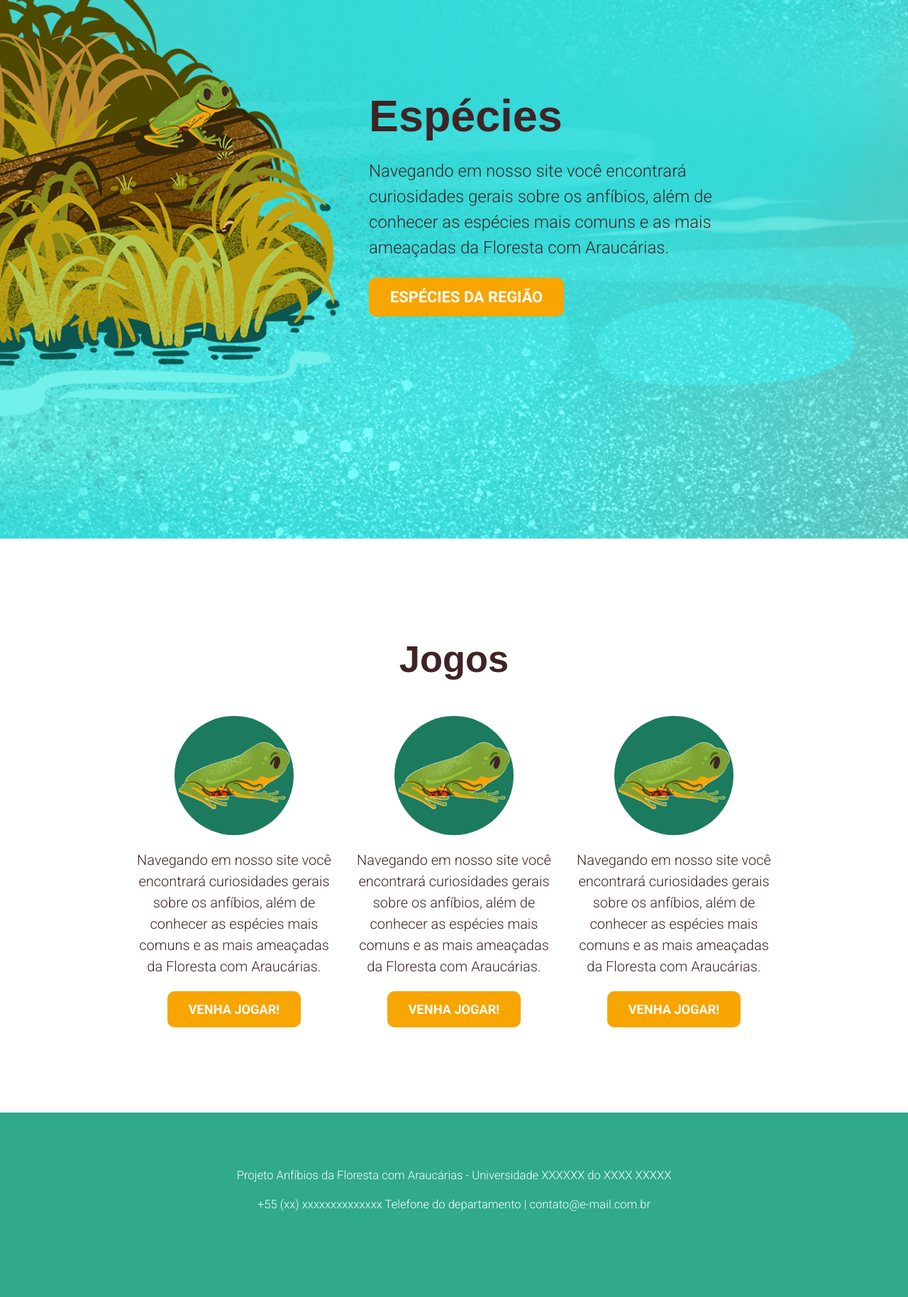
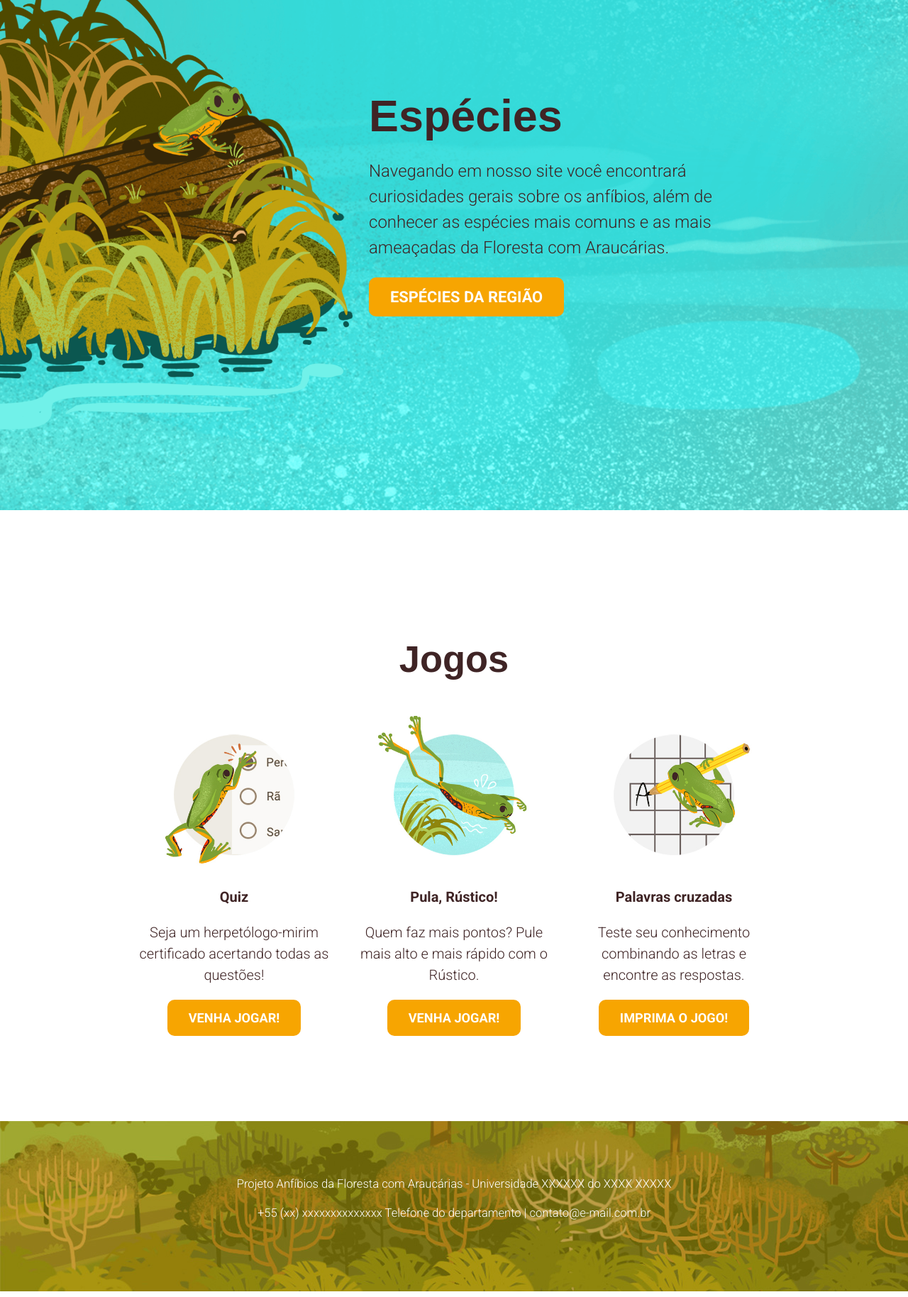
Before and after one commit to luckasfrigo/luckasfrigo.github.io, a PHP site: page /anfibios in a window 1280 px wide. Shown: the part 1720-3548 px from the top of the page at 71% size. Run offline with PHP 8.4, Linux system fonts and the light colour scheme; some web fonts are replaced.

Commit message:
Fixes home images

```diff
--- a/anfibios/assets/css/index.css
+++ b/anfibios/assets/css/index.css
@@ -29,15 +29,16 @@ section:nth-of-type(3)>div {
 
 #wrapper::before {
     content: " ";
-    background: url(../img/index/home_fundo.jpg) center top no-repeat;
-    background-size: auto 2496px;
+    background: url(../img/index/home_fundo.png) center top no-repeat;
+    background-size: auto 2056px;
+    background-origin: content-box;
     display: block;
     width: 100%;
-    height: 2496px;
+    height: 2056px;
     position: absolute;
     z-index: -1;
     left: 0;
-    margin-top: 0.83em;
+    padding-top: 220px;
 }
 
 #bem-vindo h2 {
@@ -53,12 +54,12 @@ section:nth-of-type(3)>div {
     background: url(../img/index/ilha_1.png) center left no-repeat;
     background-size: contain;
     display: block;
-    width: 770px;
+    width: 882px;
     height: 490px;
     position: absolute;
     z-index: -1;
     left: calc(50% + 60px);
-    top: 220px;
+    top: 180px;
 }
 
 #especies {
@@ -87,3 +88,8 @@ section:nth-of-type(3)>div {
 #jogos h2 {
     text-align: center;
 }
+
+#jogos img {
+    width: 220px;
+    height: 220px;
+}
--- a/anfibios/assets/css/style.css
+++ b/anfibios/assets/css/style.css
@@ -112,10 +112,11 @@ body>section:last-of-type {
 
 footer {
     background: #30AA8A;
-    height: 200px;
+    height: 180px;
     font-size: 83%;
     color: white;
     padding-top: 60px;
+    background: url(../img/rodape_fundo.jpg);
 }
 
 ul.colunas {
--- a/anfibios/assets/js/index.js
+++ b/anfibios/assets/js/index.js
@@ -1,7 +1,7 @@
 document.styleSheets[0].addRule('#wrapper::before', 'top: 0px;', 1);
 
 document.onscroll = function() {
-    document.styleSheets[0].cssRules[1].style.top = window.scrollY*1/5;
+    document.styleSheets[0].cssRules[1].style.top = window.scrollY*1/7;
 }
 
 const navA = document.querySelectorAll('nav li a');
--- a/anfibios/index.html
+++ b/anfibios/index.html
@@ -65,19 +65,22 @@
             <h2>Jogos</h2>
             <ul class="colunas">
                 <li>
-                    <img src="assets/img/jogo.jpg" class="janela">
-                    <p>Navegando em nosso site você encontrará curiosidades gerais sobre os anfíbios, além de conhecer as espécies mais comuns e as mais ameaçadas da Floresta com Araucárias.</p>
+                    <img src="assets/img/index/quiz.jpg">
+                    <p><strong>Quiz</strong></p>
+                    <p>Seja um herpetólogo-mirim certificado acertando todas as questões!</p>
                     <a class="botao-cta" href="https://forms.gle/vuaya25hhs4Avcey7" target="_blank">VENHA JOGAR!</a>
                 </li>
                 <li>
-                    <img src="assets/img/jogo.jpg" class="janela">
-                    <p>Navegando em nosso site você encontrará curiosidades gerais sobre os anfíbios, além de conhecer as espécies mais comuns e as mais ameaçadas da Floresta com Araucárias.</p>
+                    <img src="assets/img/index/pula_rustico.jpg">
+                    <p><strong>Pula, Rústico!</strong></p>
+                    <p>Quem faz mais pontos? Pule mais alto e mais rápido com o Rústico.</p>
                     <a class="botao-cta" href="">VENHA JOGAR!</a>
                 </li>
                 <li>
-                    <img src="assets/img/jogo.jpg" class="janela">
-                    <p>Navegando em nosso site você encontrará curiosidades gerais sobre os anfíbios, além de conhecer as espécies mais comuns e as mais ameaçadas da Floresta com Araucárias.</p>
-                    <a class="botao-cta" href="javascript: w=window.open('assets/print/cruzada.pdf'); w.print();">VENHA JOGAR!</a>
+                    <img src="assets/img/index/palavra_cruzada.jpg">
+                    <p><strong>Palavras cruzadas</strong></p>
+                    <p>Teste seu conhecimento combinando as letras e encontre as respostas.</p>
+                    <a class="botao-cta" href="javascript: w=window.open('assets/print/cruzada.pdf'); w.print();">IMPRIMA O JOGO!</a>
                 </li>
             </ul>
         </section>
```
Also changed, not shown: anfibios/assets/img/index/home_fundo.jpg (deleted), anfibios/assets/img/index/home_fundo.png (added), anfibios/assets/img/index/ilha_1.png, anfibios/assets/img/index/ilha_2.png, anfibios/assets/img/index/palavra_cruzada.jpg (added), anfibios/assets/img/index/pula_rustico.jpg (added), anfibios/assets/img/index/quiz.jpg (added), anfibios/assets/img/rodape_fundo.jpg (added).
